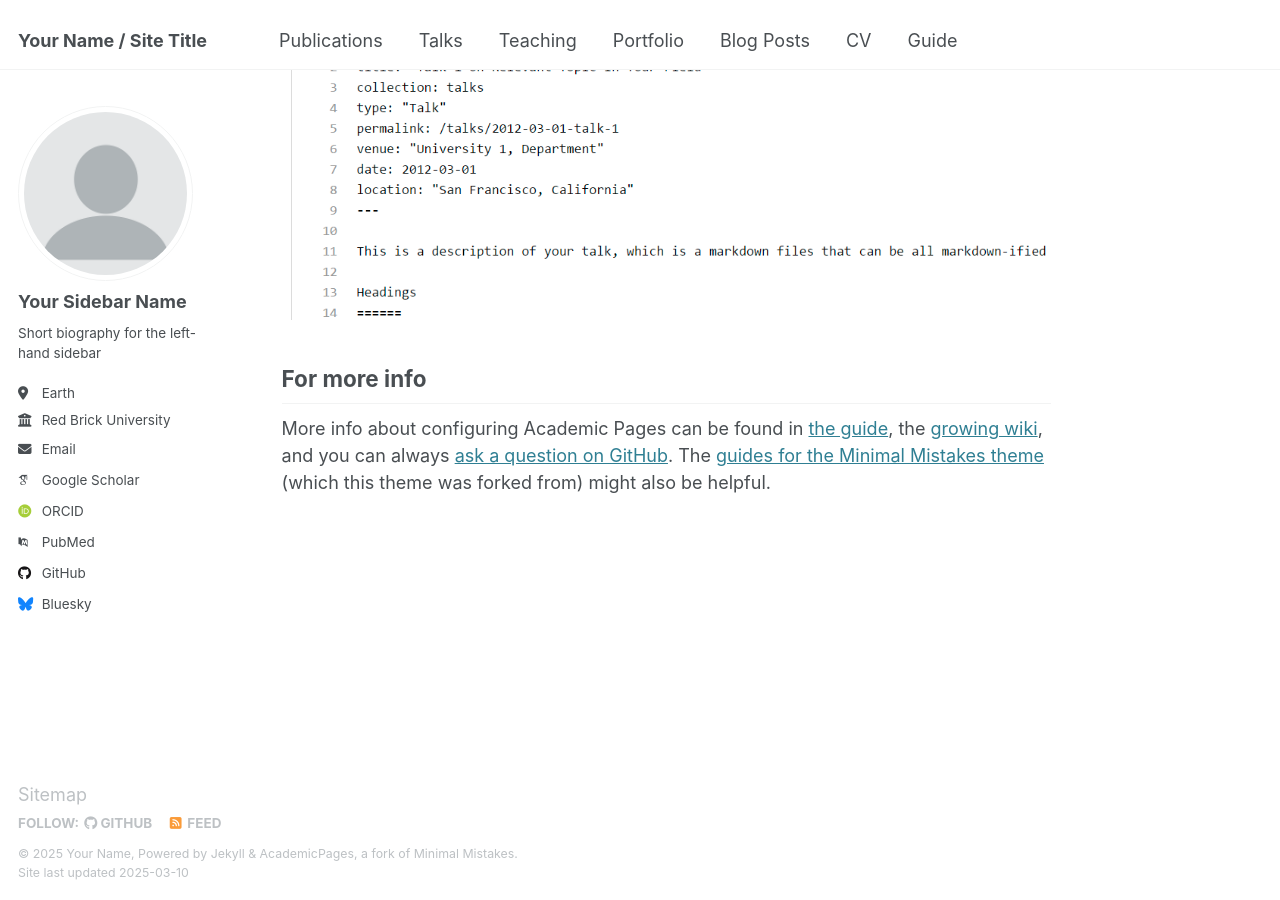
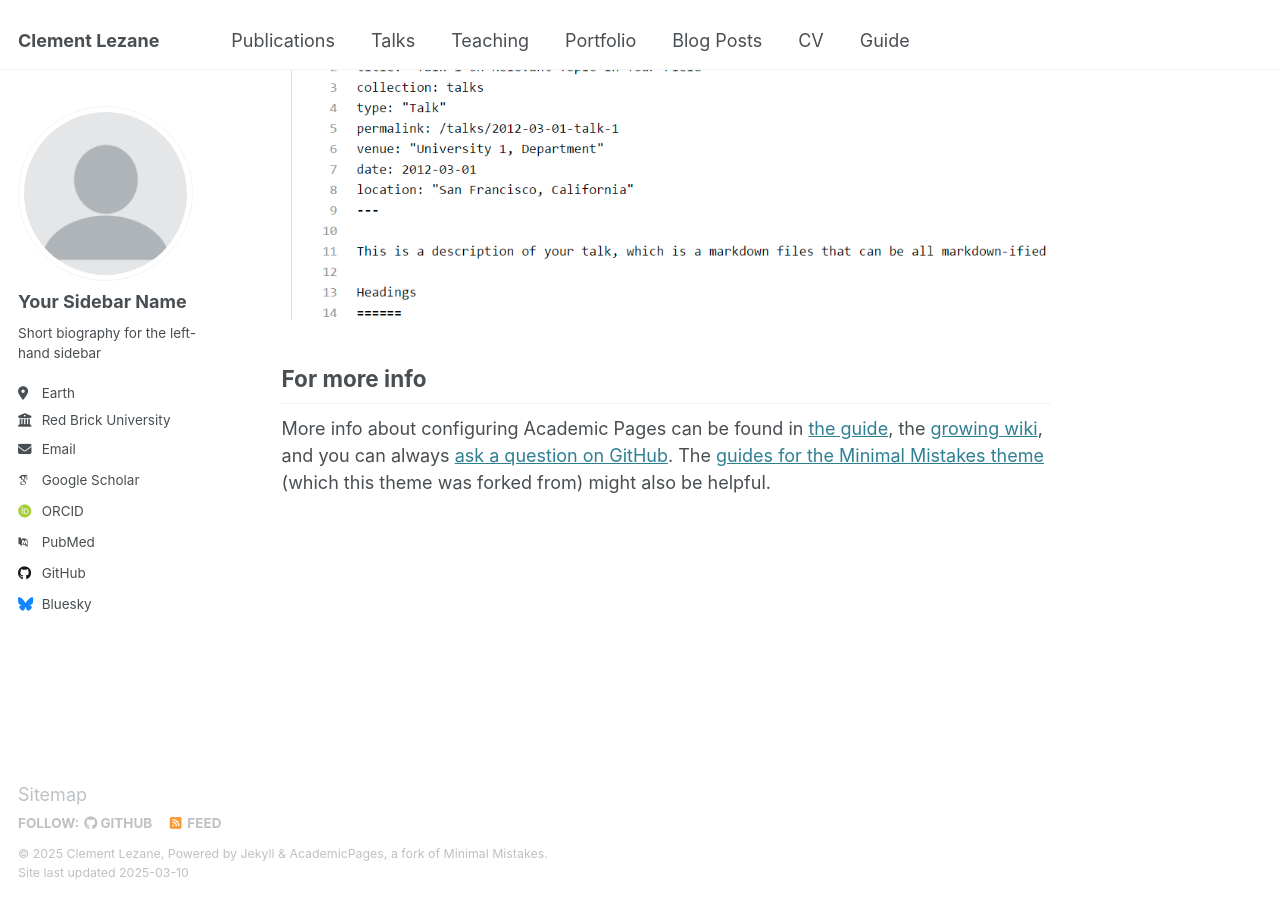
Before and after one commit to Lezane/lezane.github.io, a Jekyll site: the page built from _pages/about.md, in a window 1280 px wide and 900 px high, scrolled down 2642 px. Built offline with Jekyll 4.4.1, drawn with Linux system fonts in a browser that asks for light colours; some web fonts are replaced.

Commit message:
Update _config.yml

```diff
--- a/_config.yml
+++ b/_config.yml
@@ -9,13 +9,13 @@
 # Basic Site Settings
 locale                   : "en-US"
 site_theme               : "default"
-title                    : "Your Name / Site Title"
+title                    : "Clement Lezane"
 title_separator          : "-"
-name                     : &name "Your Name"
-description              : &description "personal description"
-url                      : https://academicpages.github.io # the base hostname & protocol for your site e.g. "https://[your GitHub username].github.io"
+name                     : &name "Clement Lezane"
+description              : &description "PhD Student in Optimization"
+url                      : https://lezane.github.io # the base hostname & protocol for your site e.g. "https://[your GitHub username].github.io"
 baseurl                  : "" # the subpath of your site, e.g. "/blog"
-repository               : "academicpages/academicpages.github.io"
+repository               : "lezane/lezane.github.io"
 
 # Site Author - The following control what appear as part of the author content on the side bar.
 #               If a field is blank the icon and link will not appear, otherwise it will be shown.
```
